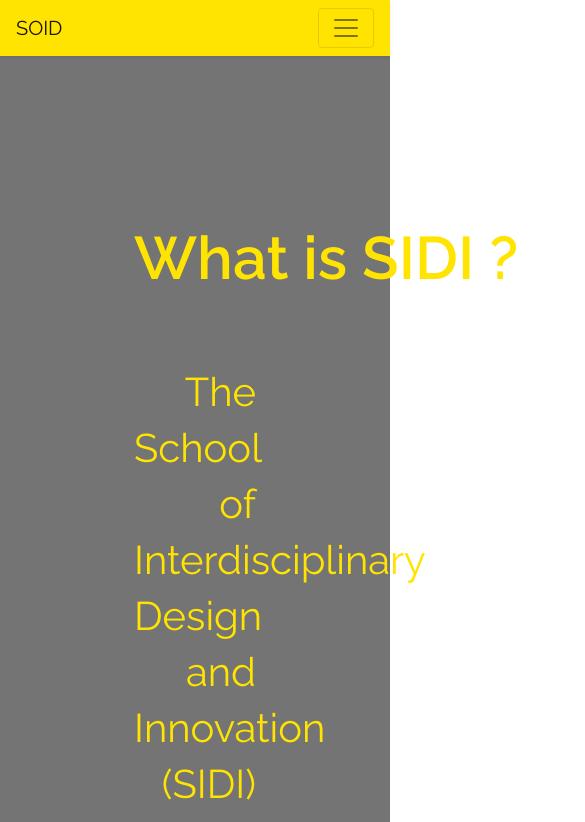
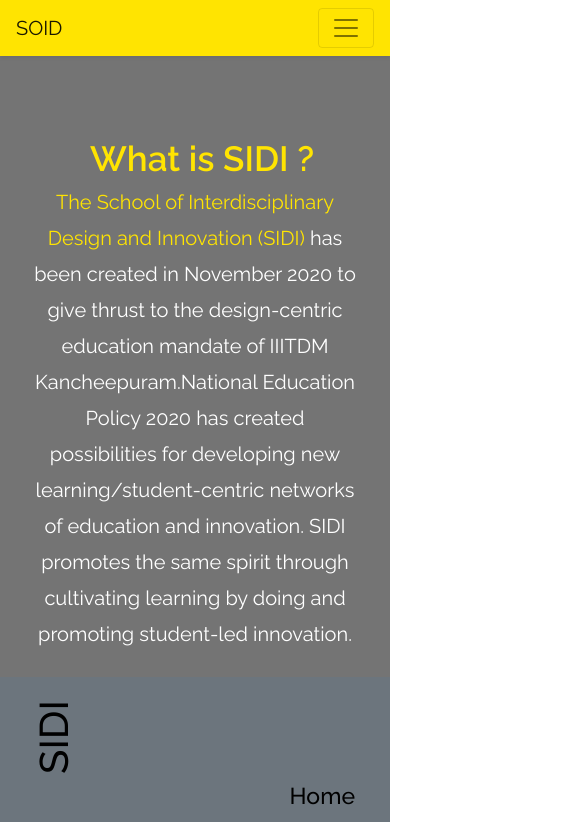
Before and after one commit to CSClubIIITDM-org/SOID, a React (Create React App) app: page /about in a window 390 px wide. Shown: the top 822 px of the page, 585 px wide, since content can reach past the window. Built offline with nearby package versions, Linux system fonts and the light colour scheme.

Commit message:
resp changes in home and about

```diff
--- a/src/Pages/About.jsx
+++ b/src/Pages/About.jsx
@@ -4,7 +4,7 @@
   return (
     <React.Fragment>
       <div className="bg-grey about-section mb-0">
-        <h1 className="about-heading">What is SIDI ?</h1>
+        <h1 className="about-heading ">What is SIDI ?</h1>
         <p className="about-description mb-0">
           <span>
             The School of Interdisciplinary Design and Innovation (SIDI)
--- a/src/Pages/ContactPage.jsx
+++ b/src/Pages/ContactPage.jsx
@@ -9,25 +9,25 @@
         className="container-fluid bg mt-0 pb-5"
       >
         <div className="row px-5 pt-5">
-          <div className="col-sm-4 px-5">
+          <div className="col-sm-4 px-3">
             <ContactInfo />
           </div>
-          <div className="col-sm-4 px-5" style={{ marginTop: "100px" }}>
+          <div className="col-sm-4 px-3" style={{ marginTop: "100px" }}>
             <ContactInfo />
           </div>
-          <div className="col-sm-4 px-5">
+          <div className="col-sm-4 px-3">
             <ContactInfo />
           </div>
         </div>
         <h1 className="contact-heading">Design Advisory Council</h1>
         <div className="row" style={{ marginTop: "80px" }}>
-          <div className="col-sm-4 px-5">
+          <div className="col-sm-4 px-3">
             <ContactInfo />
           </div>
-          <div className="col-sm-4 px-5" style={{ marginTop: "100px" }}>
+          <div className="col-sm-4 px-3" style={{ marginTop: "100px" }}>
             <ContactInfo />
           </div>
-          <div className="col-sm-4 px-5">
+          <div className="col-sm-4 px-3">
             <ContactInfo />
           </div>
         </div>
--- a/src/components/Objective.jsx
+++ b/src/components/Objective.jsx
@@ -35,7 +35,7 @@
           <div
             className="col-sm-4 text-white objective-title"
             style={{
-              textAlign: "right",
+
               marginTop: "20%",
               marginBottom: "30%",
             }}
--- a/src/components/Slider.jsx
+++ b/src/components/Slider.jsx
@@ -41,12 +41,12 @@
           </ul>
           <div
             className="carousel-inner"
-            style={{ width: "100%", height: "650px" }}
+            style={{ width: "100%" }}
           >
             <div className="position-relative" style={{ zIndex: 2000 }}>
               <h1
-                className="position-absolute text-center text-primary font-weight-bold display-1 py-5 px-5"
-                style={{ marginTop: "10%", fontSize: "80px" }}
+                className="home-head position-absolute text-center text-primary font-weight-bold display-1 py-3 px-3"
+                style={{ marginTop: "10%" }}
               >
                 School of Interdisciplinary Design and Innovation
               </h1>
--- a/src/styles/style.css
+++ b/src/styles/style.css
@@ -88,6 +88,9 @@
   width: 100%;
 }
 
+.home-head{
+  font-size: 80px;
+}
 .contact-heading {
   font-family: "Raleway", sans-serif;
   font-style: normal;
@@ -97,6 +100,27 @@
   padding: 75px;
   color: #000000;
 }
+
+.carousel-inner{
+  height: 650px;
+}
+
+@media screen  and (max-width:550px){
+
+  .home-head{
+    font-size: 35px;
+  }
+
+  .contact-heading{
+    font-size: 35px;
+  }
+
+  .carousel-inner{
+    height: 400px;
+  }
+}
+
+
 
 /* Carousel component */
 .carousel-item:after {
@@ -139,6 +163,7 @@
   color:#ffe401;
 }
 
+
 .about-description {
   font-family: Raleway;
   font-style: normal;
@@ -161,6 +186,7 @@
   font-weight: 800;
   font-size: 72px;
   padding-top: 30px;
+  text-align: right;
 }
 
 .objective-button {
@@ -186,6 +212,55 @@
     0 22.3px 17.9px rgba(0, 0, 0, 0.072),
     0 41.8px 33.4px rgba(255, 255, 255, 0.086),
     0 100px 80px rgba(255, 255, 255, 0.12);
+}
+
+@media screen  and (max-width:750px){
+
+  .about-heading {
+    text-align: center;
+    width: auto;
+   font-size: 35px;
+    padding-right: 0;
+    padding-left: 14px;
+    padding-top: 60px;
+    padding-bottom: 60px;
+    color:#ffe401;
+  }
+
+  .about-description {
+
+    font-size: 20px;
+    text-align: center;
+    line-height: 36px;
+    padding-bottom: 25px;
+    padding-right: 34px;
+    padding-left: 34px;
+
+  }
+
+
+
+
+
+  .objective-title {
+    font-weight: 800;
+    font-size: 32px;
+    padding-top: 30px;
+    text-align: center;
+  }
+
+  .objective-button {
+    width: 255px;
+    height: 245px;
+    border-radius: 50%;
+    border: 10px solid #ff652f;
+    text-align: center;
+    text-transform: uppercase;
+    background-color: #272727;
+    font-weight: 500;
+    font-size: 20px;
+  }
+
 }
 
 .modal_special {
```
Also changed, not shown: 1 other file (tests, documents, lock files or other folders).
